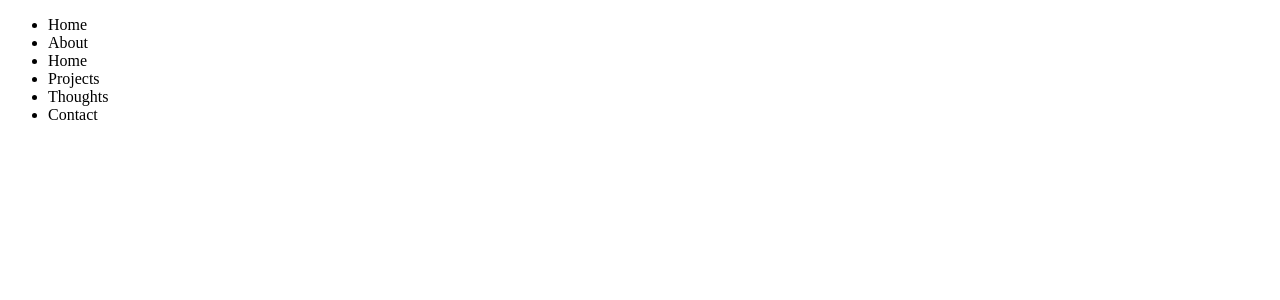
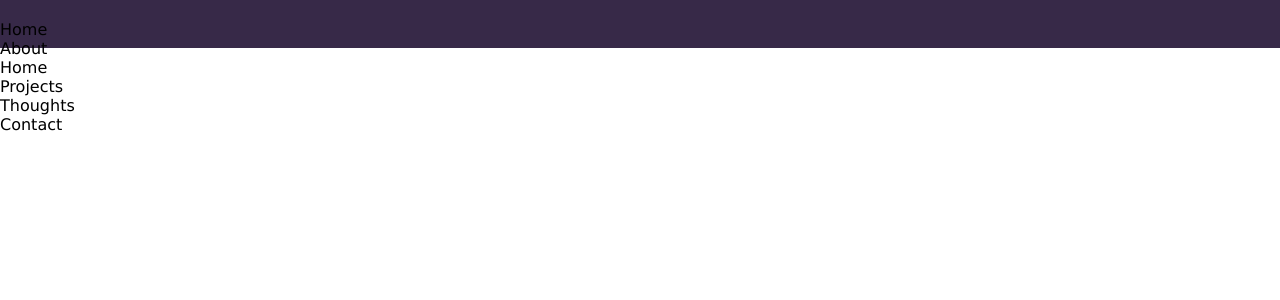
Before and after one commit to NewtonHead/portfolio, a React (Create React App) app: page / in a window 1280 px wide. Shown: the top 300 px of the page. Built offline with nearby package versions, Linux system fonts and the light colour scheme.

Commit message:
added animation to dropdown menu

```diff
--- a/package.json
+++ b/package.json
@@ -8,6 +8,7 @@
     "@testing-library/user-event": "^13.5.0",
     "react": "^18.2.0",
     "react-dom": "^18.2.0",
+    "react-icons": "^4.6.0",
     "react-scripts": "5.0.1",
     "web-vitals": "^2.1.4"
   },
--- a/src/App.css
+++ b/src/App.css
@@ -1,38 +1,108 @@
-.App {
-  text-align: center;
+* {
+  max-width: 100%;
+  height: auto;
+  margin: 0;
+  padding: 0;
+  box-sizing: border-box;
+  font-family: 'Lucida Sans', 'Lucida Sans Regular', 'Lucida Grande', 'Lucida Sans Unicode', Geneva, Verdana, sans-serif;
+  font-weight: 400;
 }
 
-.App-logo {
-  height: 40vmin;
-  pointer-events: none;
+:root {
+  --color-1: #FFCACA;
+  --color-2: #372948;
+  --color-3: #251B37;
 }
 
-@media (prefers-reduced-motion: no-preference) {
-  .App-logo {
-    animation: App-logo-spin infinite 20s linear;
-  }
+.noselect {
+  -webkit-touch-callout: none; /* iOS Safari */
+    -webkit-user-select: none; /* Safari */
+     -khtml-user-select: none; /* Konqueror HTML */
+       -moz-user-select: none; /* Old versions of Firefox */
+        -ms-user-select: none; /* Internet Explorer/Edge */
+            user-select: none; /* Non-prefixed version, currently
+                                  supported by Chrome, Edge, Opera and Firefox */
 }
 
-.App-header {
-  background-color: #282c34;
-  min-height: 100vh;
+.navbar {
+  height: 3rem;
+  background-color: var(--color-2);
+}
+
+.navbar-dropdown-button {
+  visibility: hidden;
+}
+
+@media only screen and (max-device-width: 600px) {
+  .navbar-dropdown-button {
+    visibility: visible;
+    background-color: var(--color-3);
+    border-color: var(--color-1);
+    border-style: solid;
+    border-width: 2px;
+    border-radius: 0.25rem;
+    color: var(--color-1);
+    height: 2rem;
+    width: 2rem;
+    font-size: 1.25rem;
     display: flex;
-  flex-direction: column;
     align-items: center;
     justify-content: center;
-  font-size: calc(10px + 2vmin);
+    position: absolute;
+    margin-top: 0.5rem;
+    right: 0;
+    margin-right: 1rem;
+  }
+
+  .navbar-dropdown-button:active .navbar-dropdown-button:hover {
+    background-color:var(--color-1);
     color: white;
   }
 
-.App-link {
-  color: #61dafb;
+  .navbar-item-button {
+    padding: 0.25rem 0 0.25rem 0;
+    display: flex;
+    align-items: center;
+    justify-content: center;
+    color: var(--color-1);
+    width: 100vw;
+    background-color: var(--color-2);;
   }
 
-@keyframes App-logo-spin {
-  from {
-    transform: rotate(0deg);
+  #navbar-list {
+    position: absolute;
+    margin-top: 3rem;
+    transform-origin: top center;
   }
-  to {
-    transform: rotate(360deg);
+
+  .hidden {
+    display: none;
+  }
+
+  .navbar-item-button {
+    padding: 0.25rem 0 0.25rem 0;
+    display: flex;
+    align-items: center;
+    justify-content: center;
+    color: var(--color-1);
+    width: 100vw;
+    background-color: var(--color-2);
+  }
+
+  .navbar-item-button:hover, .navbar-item-button:active {
+    background-color:var(--color-1);
+    color: white;
+  }
+
+  @keyframes growDown {
+    0% {
+        transform: scaleY(0)
+    }
+    80% {
+        transform: scaleY(1.1)
+    }
+    100% {
+        transform: scaleY(1)
     }
   }
+}
--- a/src/components/Navbar/Navbar.jsx
+++ b/src/components/Navbar/Navbar.jsx
@@ -1,12 +1,27 @@
 import React from "react";
+import { useState } from "react";
+import {FaBars} from "react-icons/fa"
 
 function Navbar(props) {
+  const [className, setClassName] = useState('hidden');
+
+  const openDropdown = () => {
+    if (className == 'hidden') {
+      setClassName('');
+      document.getElementById('navbar-list').style.animation = 'growDown 300ms ease-in-out forwards'
+    } else {
+      setClassName('hidden')
+      document.getElementById('navbar-list').style.animation = ''
+    }
+  }
+
   return (
-    <nav class="navbar">
-      <ul>
+    <nav className="navbar">
+      <span className="navbar-dropdown-button" onClick={openDropdown}><FaBars /></span>
+      <ul className={className} id="navbar-list">
         {props.data.map((data, index) =>{
           return (
-            <li className={data.className} key={index}>{data.text}</li>
+            <li className={data.className + ' noselect'} key={index}>{data.text}</li>
           )
         })}
       </ul>
```
Also changed, not shown: 1 other file (tests, documents, lock files or other folders). Lines whose indentation alone changed are shown as unchanged.
